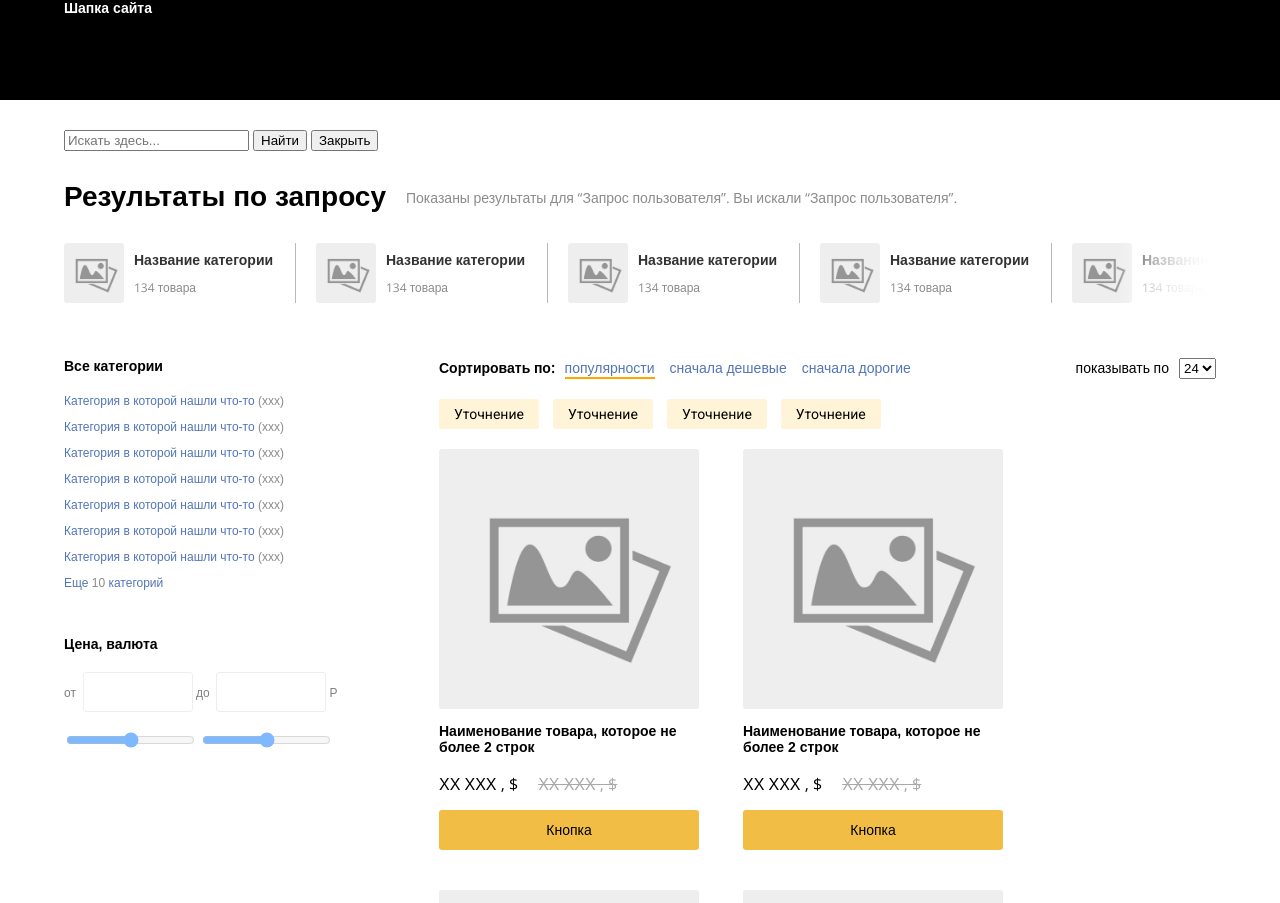
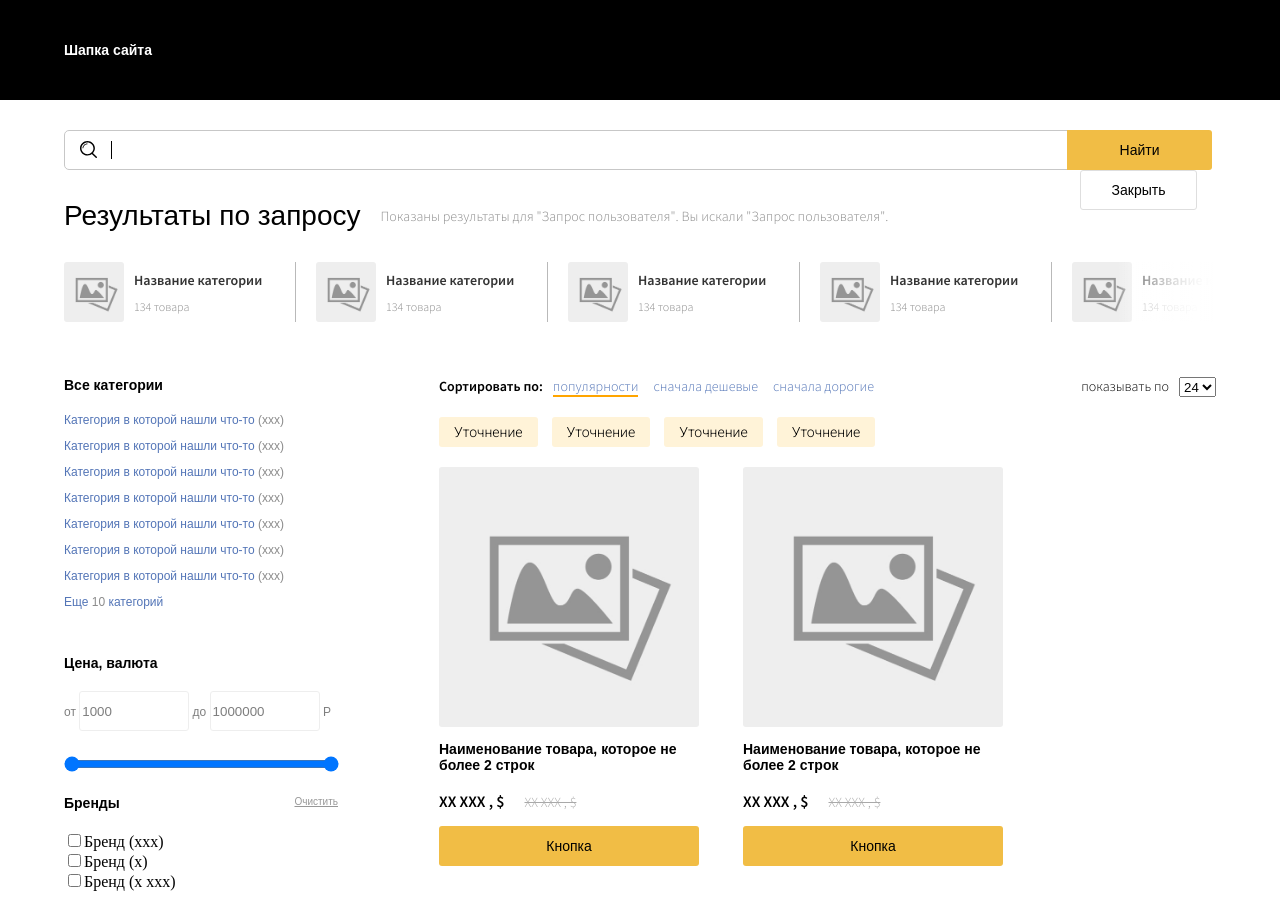
Before and after one commit to aproken/shop, a plain HTML site: page index.html in a window 1280 px wide. Shown: the top 903 px of the page. Drawn offline with nearby package versions, Linux system fonts and the light colour scheme.

Commit message:
add style for range-slider & add brands

```diff
--- a/css/style.css
+++ b/css/style.css
@@ -25,13 +25,15 @@ a {
 }
 
 .page-header {
+  display: flex;
+  align-items: center;
   width: 100%;
   height: 100px;
   background-color: #000000;
 }
 
 .page-header__title {
-  font-family: 'Arial';
+  font-family: Arial;
   font-size: 14px;
   color: #ffffff;
 }
@@ -48,6 +50,29 @@ a {
   width: 90%;
   margin-top: 55px;
 }
+.search {
+ position: relative;
+}
+
+.search-icon {
+  position: absolute;
+  top: 11px;
+  left: 16px;
+  width: 32px;
+  height: 18px;
+  background: url('../images/search-icon.svg') no-repeat;
+  border-right: 1px solid #000;
+}
+
+.page-search__input {
+  width: 1010px;
+  height: 40px;
+  background: #FFFFFF;
+  border: 1px solid #C7C7C7;
+  border-radius: 5px 0px 0px 5px;
+  padding-left: 60px;
+  outline: none;
+}
 
 .result-search-wrapper {
   display: flex;
@@ -56,13 +81,14 @@ a {
 }
 
 .result-search__title {
-  font-family: 'Arial';
+  font-family: Arial;
+  font-weight: 200;
   font-size: 28px;
   margin-right: 20px;
 }
 
 .result-search__text {
-  font-family: 'Open Sans', sans-serif;
+  font-family: 'Source Sans Pro', sans-serif;
   font-size: 14px;
   color: #8b8b8b;
 }
@@ -96,7 +122,8 @@ a {
 }
 
 .slide-text {
-  font-family: 'Open Sans', sans-serif;
+  font-family: 'Source Sans Pro', sans-serif;
+  font-weight: 300;
   margin-left: 10px;
 }
 
@@ -122,13 +149,13 @@ a {
 }
 
 .left-side__title, .range-slider__title {
-  font-family: 'Arial';
+  font-family: Arial;
   font-size: 14px;
   margin-bottom: 20px;
 }
 
 .left-side-list__elem li {
-  font-family: 'Arial';
+  font-family: Arial;
   font-size: 12px;
   color: #5375B7;
   margin-bottom: 12px;
@@ -139,7 +166,7 @@ a {
 }
 
 .left-side-list__elem output {
-  font-family: 'Arial';
+  font-family: Arial;
   font-size: 12px;
   color: #8B8B8B;
 }
@@ -155,7 +182,7 @@ a {
 }
 
 .filter-sort__title {
-  font-family: 'Open Sans', sans-serif;
+  font-family: 'Source Sans Pro', sans-serif;
   font-size: 14px;
   margin-right: 10px;
 }
@@ -165,14 +192,14 @@ a {
 }
 
 .filter-sort__list li {
-  font-family: 'Open Sans', sans-serif;
+  font-family: 'Source Sans Pro', sans-serif;
   font-size: 14px;
   margin-right: 15px;
   color: #5375B7;
 }
 
 .page-filter__select p {
-  font-family: 'Open Sans', sans-serif;
+  font-family: 'Source Sans Pro', sans-serif;
   font-size: 14px;
   margin-right: 10px;
 }
@@ -195,6 +222,38 @@ a {
 
 .button__page-filter:hover {
   background-color: #ffe3a4;
+}
+
+.button-list {
+  position: absolute;
+  top: 0;
+  left: 1010px;
+}
+
+.button__search {
+  width: 145px;
+  height: 40px;
+  background: #F1BD45;
+  border-radius: 0px 3px 3px 0px;
+  margin-left: -7px;
+}
+
+.button__search:hover {
+  color: #ffffff;
+  background: #dd9d07;
+}
+
+.button__close {
+  width: 117px;
+  height: 40px;
+  background: transparent;
+  border: 1px solid #DEDEDE;
+  border-radius: 3px;
+  margin-left: 6px;
+}
+
+.button__close:hover {
+  background: #DEDEDE;
 }
 
 .cards-list {
@@ -220,17 +279,17 @@ a {
   margin: 10px 0 18px 0;
 }
 
-.card__price {
-  font-family: 'Open Sans', sans-serif;
-  font-size: 16px;
+.card__price, .card__price--disable {
+  font-family: 'Source Sans Pro', sans-serif;
 }
 
-.card__price, .card__price--disable {
-  font-family: 'Open Sans', sans-serif;
+.card__price {
+  font-weight: 700;
   font-size: 16px;
 }
 
 .card__price--disable {
+  font-size: 14px;
   color: #A9A9A9;
   text-decoration: line-through;
   margin-left: 16px;
@@ -270,6 +329,8 @@ a {
 }
 
 .range-slider {
+  position: relative;
+  height: 140px;
   margin-top: 46px;
 }
 
@@ -277,20 +338,57 @@ a {
   margin-top: 46px;
 }
 
-.double-range {
+label {
   font-family: Arial;
   font-size: 12px;
   color: #000000;
   opacity: 0.5;
 }
 
-.double-range__number {
+.min, .max {
   width: 110px;
   height: 40px;
   border: 1px solid #DEDEDE;
   border-radius: 3px;
 }
 
-.double-range__range {
-  margin-top: 20px;
+.range::-webkit-slider-thumb {
+  pointer-events: all;
+  position: relative;
+  z-index: 1;
+  outline: 0;
 }
+
+.range::-moz-range-thumb {
+  pointer-events: all;
+  position: relative;
+  z-index: 10;
+  -moz-appearance: none;
+  width: 9px;
+}
+
+.range {
+  pointer-events: none;
+  position: absolute;
+  overflow: hidden;
+  left: 0;
+  top: 100px;
+  width: 275px;
+  outline: none;
+  height: 18px;
+  margin: 0;
+  padding: 0;
+}
+
+.button__clear {
+  position: absolute;
+  top: 140px;
+  right: 60px;
+  display: block;
+  font-family: Arial;
+  font-size: 10px;
+  color: #333333;
+  opacity: 0.5;
+  text-decoration: underline;
+  background-color: transparent;
+}
--- a/index.html
+++ b/index.html
@@ -5,9 +5,7 @@
   <meta name="viewport" content="width=device-width, initial-scale=1.0">
   <link rel="stylesheet" href="css/style.css">
   <link rel="preconnect" href="https://fonts.gstatic.com">
-  <link href="https://fonts.googleapis.com/css2?family=Open+Sans&display=swap" rel="stylesheet">
-  <link rel="preconnect" href="https://fonts.gstatic.com">
-  <link href="https://fonts.googleapis.com/css2?family=Roboto&display=swap" rel="stylesheet">
+  <link href="https://fonts.googleapis.com/css2?family=Roboto:wght@300&family=Source+Sans+Pro:wght@300;600&display=swap" rel="stylesheet">
   <title>Document</title>
 </head>
 <body>
@@ -20,10 +18,13 @@
 
   <section class="section page-search">
     <div class="container">
-      <form action="" method="get">
-        <input name="s" placeholder="Искать здесь..." type="search">
-        <button type="submit">Найти</button>
-        <button type="submit">Закрыть</button>
+      <form class="search" action="#" method="get">
+        <i class="search-icon"></i>
+        <input class="page-search__input" type="search" name="search">
+        <div class="button-list">
+          <button class="button button__search" type="submit">Найти</button>
+          <button class="button button__close" type="submit">Закрыть</button>
+        </div>
       </form>
     </div>
   </section>
@@ -32,7 +33,7 @@
     <div class="container">
       <div class="result-search-wrapper">
         <h2 class="result-search__title">Результаты по запросу</h2>
-        <p class="result-search__text">Показаны результаты для “Запрос пользователя”. Вы искали “Запрос пользователя”.</p>
+        <p class="result-search__text">Показаны результаты для <output class="search-output">"Запрос пользователя"</output>. Вы искали <output class="search-output">"Запрос пользователя"</output>.</p>
       </div>
 
       <div class="slider-wrapper slider-shadow">
@@ -158,23 +159,30 @@
         <div class="range-slider">
           <h4 class="range-slider__title">Цена, валюта</h4>
 
-          <form class="double-range" action="#">от&nbsp;
-            <input class="double-range__number" type="number" name="min-price" min="1 000" max="1 000 000" step="1">&nbsp;до&nbsp;
-            <input class="double-range__number" type="number" name="max-price" min="1 000" max="1 000 000" step="1">&nbsp;Р
+          <label>от
+            <input type='text' class="min" value="1000" />
+          </label>
+          <input type='range' class="range min__range" max="1000000" min="1000" value="1000" />
 
-            <input class="double-range__range" type="range" name="min-price" min="1 000" max="1 000 000" step="1">
-            <input class="double-range__range" type="range" name="max-price" min="1 000" max="1 000 000" step="1">
-          </form>
+          <label>до
+            <input type='text' class="max" value="1000000" />
+          </label>
+          <input type='range' class="range max__range" max="1000000" min="1000" value="1000000" />
+          <label>Р</label>
+
+          <button class="button button__clear">
+            Очистить
+          </button>
         </div>
 
-        <!-- <div id="app">
-          <div class='range-slider'>
-            <input type="number" min="0" max="180" step="1" v-model="sliderMin">
-            <input type="range" min="0" max="180" step="1" v-model="sliderMin">
-            <input type="number" min="0" max="180" step="1" v-model="sliderMax">
-            <input type="range" min="0" max="180" step="1" v-model="sliderMax">
-          </div>
-        </div> -->
+        <div class="category">
+          <h4 class="left-side__title">Бренды</h4>
+          <ul class="left-side__brands">
+            <li><input type="checkbox">Бренд <output>(xxx)</output></li>
+            <li><input type="checkbox">Бренд <output>(x)</output></li>
+            <li><input type="checkbox">Бренд <output>(х xxx)</output></li>
+          </ul>
+        </div>
 
 
       </aside>
@@ -303,6 +311,6 @@
   </main>
 
 
-  <script src=""></script>
+  <script src="script/script.js"></script>
 </body>
 </html>
--- a/script/script.js
+++ b/script/script.js
@@ -0,0 +1,53 @@
+const minValue = document.querySelector(".min");
+const minRange = document.querySelector(".min__range");
+const maxValue = document.querySelector(".max");
+const maxRange = document.querySelector(".max__range");
+const buttonClear = document.querySelector(".button__clear");
+const leftSideBrands = document.querySelector(".left-side__brands");
+
+let min = 1000,
+  max = 1000000;
+
+const minChange = (event) => {
+  const newValue = parseInt(event.target.value);
+  if (newValue < max) {
+    min = newValue;
+  }
+  minValue.value = min;
+  minRange.value = min;
+};
+
+const maxChange = (event) => {
+  const newValue = parseInt(event.target.value);
+  if (newValue > min) {
+    max = newValue;
+  }
+  maxValue.value = max;
+  maxRange.value = max;
+};
+
+const inputClear = () => {
+  let min = 1000,
+  max = 1000000;
+
+  minValue.value = min;
+  minRange.value = min;
+  maxValue.value = max;
+  maxRange.value = max;
+
+  for (let link of leftSideBrands) {
+    if (link.checked) {
+      link.checked = false;
+    }
+  }
+}
+
+minRange.addEventListener("input", minChange);
+
+minValue.addEventListener("input", minChange);
+
+maxRange.addEventListener("input", maxChange);
+
+maxValue.addEventListener("input", maxChange);
+
+buttonClear.addEventListener("click", inputClear);
```
Also changed, not shown: images/search-icon.svg (added).
